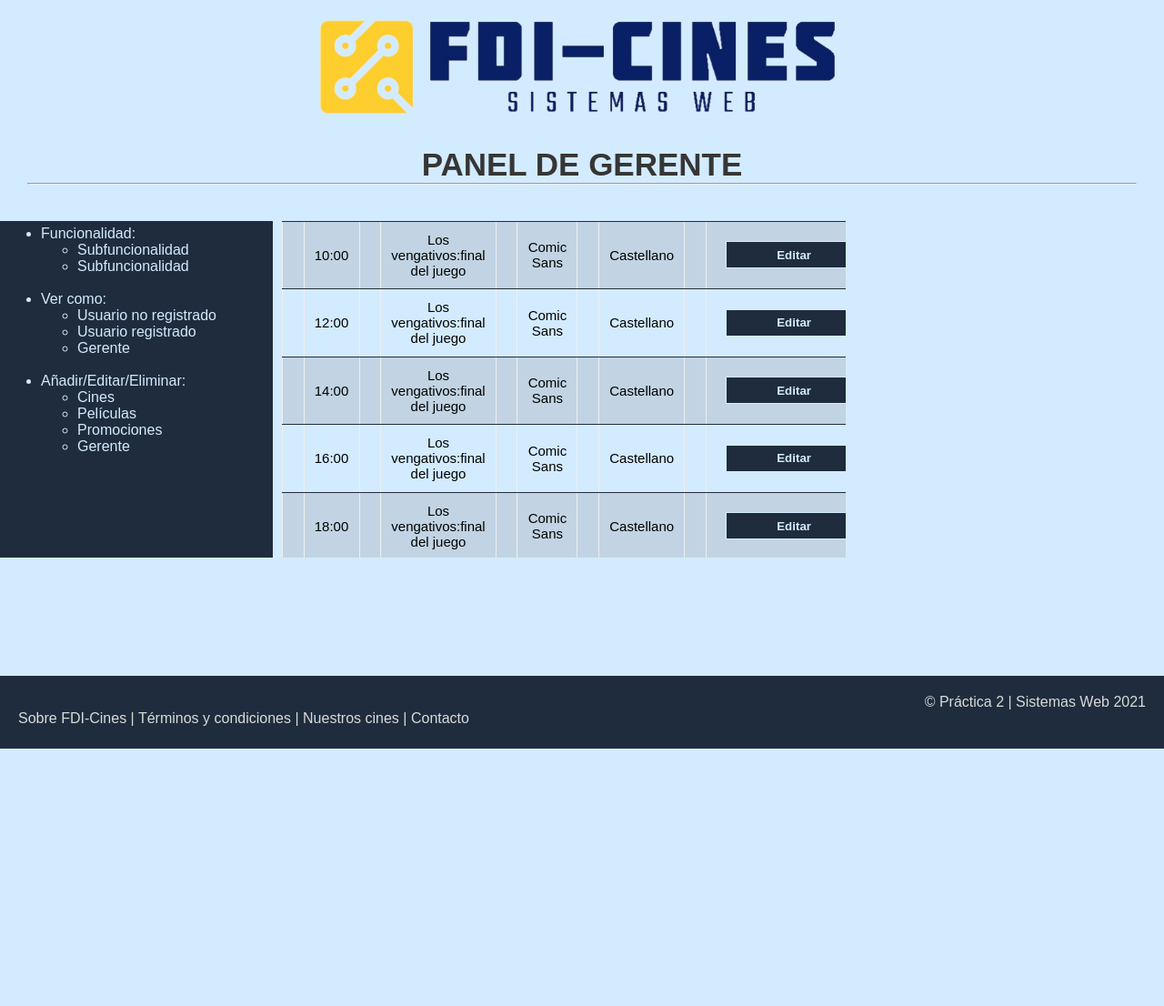
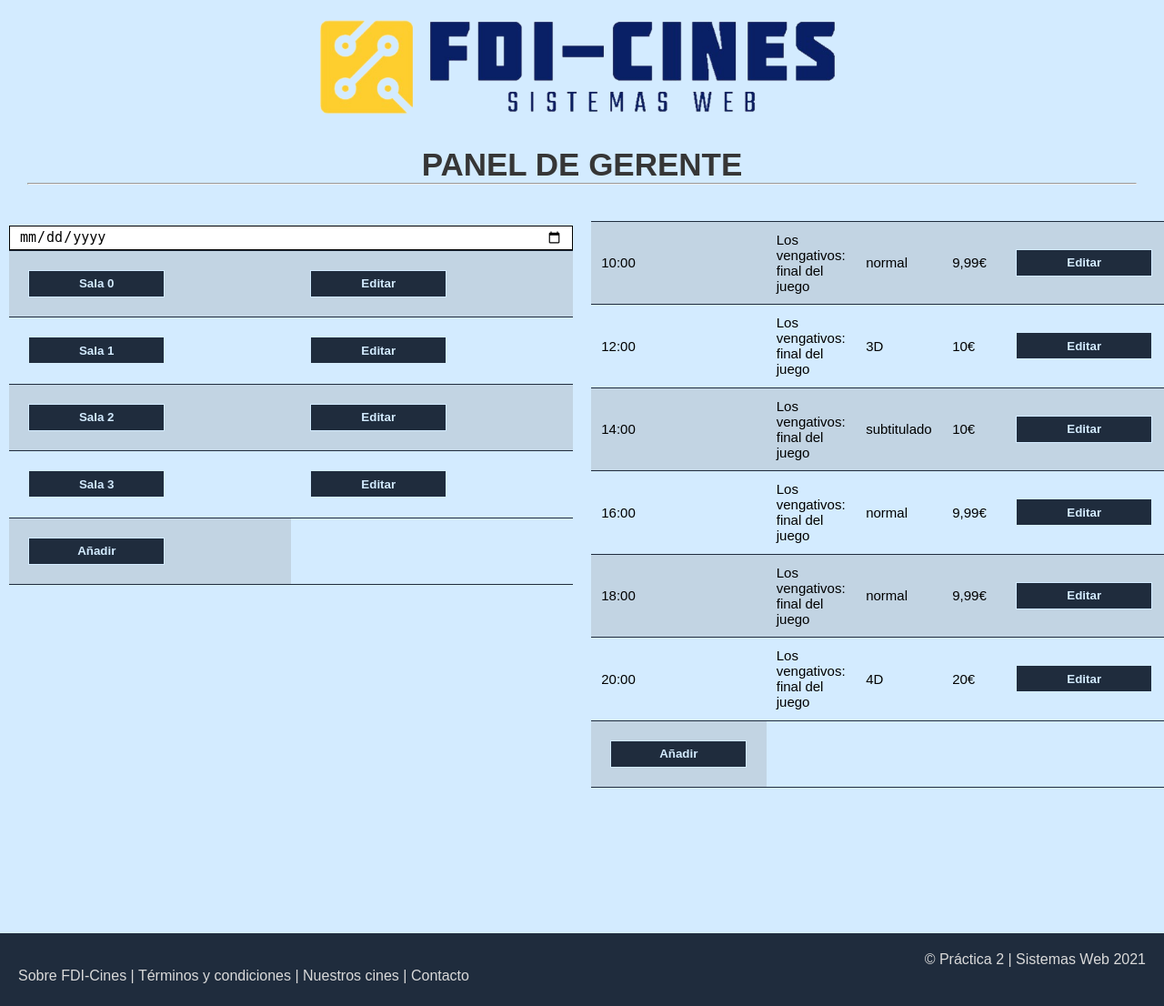
Before and after one commit to FerMdez/SW, a PHP site: page /panel_manager/index.php in a window 1280 px wide. Shown: the part 122-1228 px from the top of the page at 91% size. Before the commit the page ends 945 px from the top, so only its background shows below. Run offline with PHP 8.4, Linux system fonts and the light colour scheme.

Commit message:
Actualizado con los "consejos" de fer
Actualizado la tabla, como se crean sus objetos y como formatean los echo.
Añadida el selector de sala y fecha.
Añadido funcionalidad basica de prueba a los botones para poder cambiar entre los paneles de gestion.

```diff
--- a/panel_manager/index.php
+++ b/panel_manager/index.php
@@ -4,7 +4,8 @@
 
     require_once('../assets/php/template.php');
     $template = new Template();
-
+	require_once('./session_dto.php');
+	require_once('./room_dto.php');
     // IMPORTANTE:
     //  VERIFICAR QUE ES MANAGER(GERENTE), SI NO, MOSTRAR MENSAJE DE "ERROR"
 ?>
@@ -30,120 +31,86 @@
 
      <!-- Panel -->
         <div class="row">
-            <!-- Left Sidebar -->
-            <div class="sidebar left">
-                <ul>
-                <li>Funcionalidad:</li>
-                    <ul>
-                        <li>Subfuncionalidad</li>
-                        <li>Subfuncionalidad</li>
-                    </ul><br />
-                    <li>Ver como:</li>
-                    <ul>
-                        <li>Usuario no registrado</li>
-                        <li>Usuario registrado</li>
-                        <li>Gerente</li>
-                    </ul><br />
-                    <li>Añadir/Editar/Eliminar:</li>
-                    <ul>
-                        <li>Cines</li>
-                        <li>Películas</li>
-                        <li>Promociones</li>
-                        <li>Gerente</li>
-                    </ul>
-                </ul>
+		<?php if(isset($_GET['edit_sessions'])){ ?>
+			<!-- Edit sessions panels -->
+			<p> Esto es solo una prueba para poder diseñar la vista de editar y añadir sesiones. hay 98% de probabilidades de que este mal o no sea optimo la forma de haber llegado a este panel <p>
+			<td> <button type="button" onClick="Javascript:window.location.href = 'index.php';")>Volver</button> </td>
+
+		<?php } elseif(isset($_GET['edit_rooms'])){ ?>
+			<!-- Edit rooms panels -->
+			<p> Esto es solo una prueba para poder diseñar la vista de editar y añadir salas. hay 94% de probabilidades de que este mal o no sea optimo la forma de haber llegado a este panel <p>
+			<td> <button type="button" onClick="Javascript:window.location.href = 'index.php';")>Volver</button> </td>
+
+
+		<?php } else { ?>
+            <!-- Choose Rooms and Date -->
+            <div class="column left">
+                <input type="date" name="fecha" min="2021-01-01" max="2031-12-31">
+                <?php
+                    $r1 = new RoomDTO(0,20,20);
+                    $r2 = new RoomDTO(1,10,30);
+                    $r3 = new RoomDTO(2,30,10);
+                    $r4 = new RoomDTO(3,15,15);
+                    $rooms = array($r1, $r2, $r3, $r4);
+
+                    function drawRooms($ros){
+                        echo "<table>";
+                        foreach($ros as $r){
+                        echo "
+                    <tr>
+                        <td> <button type=\"button\"> Sala ". $r->getId() ."</button> </td>
+                        <td> <button type=\"button\" onClick=\"Javascript:window.location.href = 'index.php?edit_rooms=true';\")\">Editar</button> </td>
+                    </tr>";
+                        }
+                        echo "
+                        <tr>
+                            <td> <button type=\"button\" onClick=\"Javascript:window.location.href = 'index.php?edit_rooms=true';\")\">Añadir</button> </td>
+                        </tr>
+                </table>\n";
+                    }
+
+                    drawRooms($rooms);
+				?>
             </div>
-            <!-- Contents -->
+            <!-- Sessions List -->
             <div class="row">
 				<div class="column left">
 					<?php
-							class Session {
-								public $hour;
-								public $title;
-								public $format;
-								public $lang;
-							}
 
-							$s1 = new Session();
-							$s1->hour = '10:00';
-							$s1->title = 'Los vengativos:final del juego';
-							$s1->format = 'Comic Sans';
-							$s1->lang = 'Castellano';
-
-
-							$s2 = new Session();
-							$s2->hour = '12:00';
-							$s2->title = 'Los vengativos:final del juego';
-							$s2->format = 'Comic Sans';
-							$s2->lang = 'Castellano';
-
-							$s3 = new Session();
-							$s3->hour = '14:00';
-							$s3->title = 'Los vengativos:final del juego';
-							$s3->format = 'Comic Sans';
-							$s3->lang = 'Castellano';
-
-							$s4 = new Session();
-							$s4->hour = '16:00';
-							$s4->title = 'Los vengativos:final del juego';
-							$s4->format = 'Comic Sans';
-							$s4->lang = 'Castellano';
-
-							$s5 = new Session();
-							$s5->hour = '18:00';
-							$s5->title = 'Los vengativos:final del juego';
-							$s5->format = 'Comic Sans';
-							$s5->lang = 'Castellano';
-
-							$s6 = new Session();
-							$s6->hour = '20:00';
-							$s6->title = 'Los vengativos:final del juego';
-							$s6->format = 'Comic Sans';
-							$s6->lang = 'Castellano';
-
-							$s7 = new Session();
-							$s7->hour = '22:00';
-							$s7->title = 'Los vengativos:final del juego';
-							$s7->format = 'Comic Sans';
-							$s7->lang = 'Castellano';
-
-							$s8 = new Session();
-							$s8->hour = '23:59';
-							$s8->title = 'Los vengativos:final del juego';
-							$s8->format = 'Comic Sans';
-							$s8->lang = 'Castellano';
-
-							$sessions = array($s1, $s2, $s3, $s4, $s5, $s6, $s7, $s8);
+					$s1 = new SessionDTO(0,"HOY","10:00","9,99€","normal","Los vengativos: final del juego");
+					$s2 = new SessionDTO(1,"HOY","12:00","10€","3D","Los vengativos: final del juego");
+					$s3 = new SessionDTO(2,"HOY","14:00","10€","subtitulado","Los vengativos: final del juego");
+					$s4 = new SessionDTO(3,"HOY","16:00","9,99€","normal","Los vengativos: final del juego");
+					$s5 = new SessionDTO(4,"HOY","18:00","9,99€","normal","Los vengativos: final del juego");
+					$s6 = new SessionDTO(5,"HOY","20:00","20€","4D","Los vengativos: final del juego");
+					$sessions = array($s1, $s2, $s3, $s4, $s5, $s6);
 
 					function drawSessions($ses){
-							echo "<div class=\"table_container\">";
-							echo "<table border='1'>";
+
+						echo "<table>";
 							foreach($ses as $s){
-									echo "<tr>";
-
-									echo "<td> <td align='center'>". $s->hour."</td>";
-									echo "<td> <td align='center'>". $s->title."</td>";
-									echo "<td> <td align='center'>". $s->format."</td>";
-									echo "<td> <td align='center'>". $s->lang."</td>";
-									echo "<td> <td align='center'><button type=\"button\">Editar</button></td>";
-
-									echo "</tr>";
-
+							echo "
+								<tr>
+									<td>" . $s->getStartTime() . "</td>
+									<td>" . $s->getFilm() . "</td>
+									<td>" . $s->getFormat() . "</td>
+									<td>". $s->getSeatPrice() . "</td>
+									<td> <button type=\"button\" onClick=\"Javascript:window.location.href = 'index.php?edit_sessions=true';\")\">Editar</button> </td>
+								</tr>";
 							}
-							echo "<tr>";
-							echo "<td> <td align='center' colspan=\"9\"> <button type=\"button\">Añadir</button> </td>";
-							echo "</tr>";
-
-							echo "</table>";
-							echo "</div>";
+							echo "
+								<tr>
+									<td> <button type=\"button\" onClick=\"Javascript:window.location.href = 'index.php?edit_sessions=true';\")\">Añadir</button> </td>
+								</tr>
+					</table>";
 					}
-
 					drawSessions($sessions);
 					?>
+
 				</div>
 				<div class="column side"></div>
 			</div>
-            </div>
+			<?php }  ?>
 
         <!-- Footer -->
         <?php
```
Lines whose indentation alone changed are shown as unchanged.
